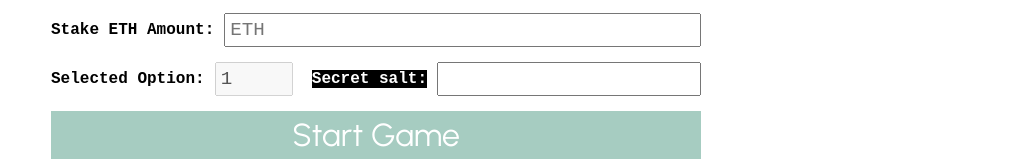
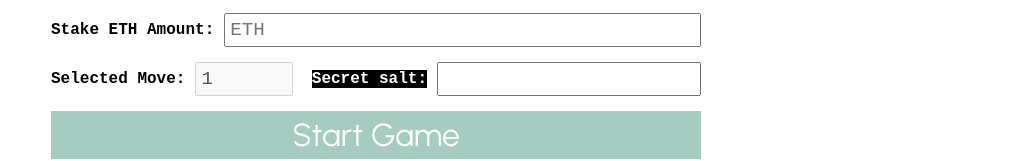
Before and after one commit to alwinsDen/Kleros_assessment, a React (Create React App) app: page / in a window 1280 px wide. Both pictures are taken after a click on the button "Start a new game". Shown: the part 424-585 px from the top of the page, without its empty margins (264-1280 px from the left). Built offline with nearby package versions, Linux system fonts and the light colour scheme.

Commit message:
feat(UI): Typo.

```diff
--- a/src/pages/CreateNewGame/index.tsx
+++ b/src/pages/CreateNewGame/index.tsx
@@ -113,7 +113,7 @@ const CreateNewGame = () => {
             />
           </div>
           <div className={"player2Key"}>
-            <p>Selected Option: </p>
+            <p>Selected Move: </p>
             <input
               style={{ width: "20px" }}
               disabled={true}
```
